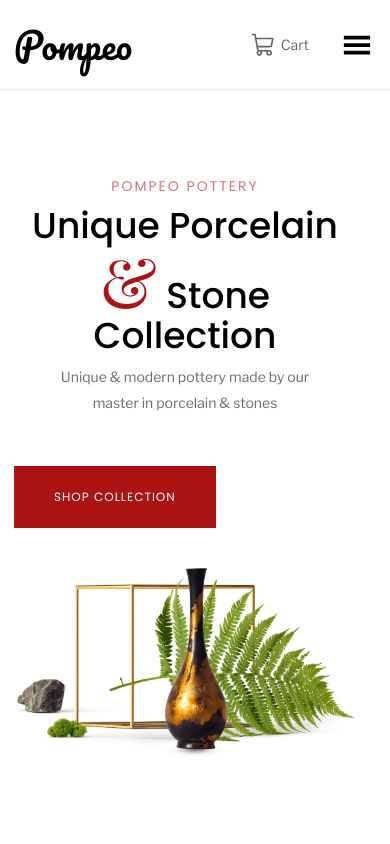
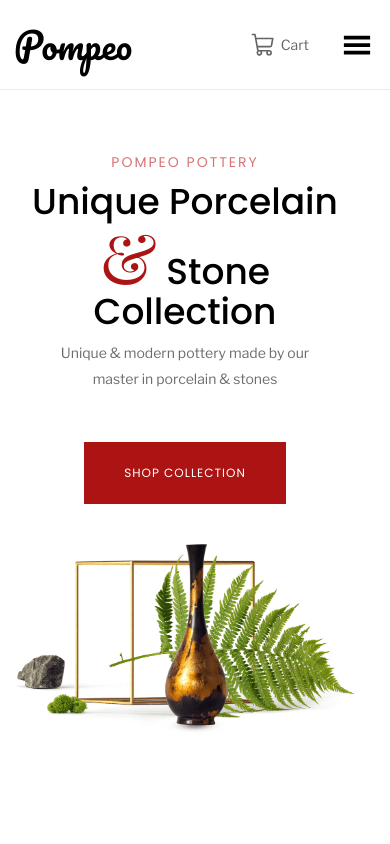
Before and after one commit to Aliyano0/GIAIC-Nextjs-Milestones, a Next.js app in the folder Nextjs-Milestone-2/simple-website-tailwindcss/: page / in a window 390 px wide. Shown: the top 844 px of the page. Built offline with nearby package versions, Linux system fonts and the light colour scheme.

Commit message:
Fixed Hero Section

```diff
--- a/Nextjs-Milestone-2/simple-website-tailwindcss/src/app/components/HomePage/HeroSection/Hero.tsx
+++ b/Nextjs-Milestone-2/simple-website-tailwindcss/src/app/components/HomePage/HeroSection/Hero.tsx
@@ -6,7 +6,7 @@ const Hero = () => {
   return (
     <section className="section ml-[-10px] w-full mt-[60px] lg:mt-0 mb-20 xl:mt-20 xl:mb-[120px] overflow-x-hidden ">
       <div className="heroContainer flex-col justify-start lg:justify-normal h-auto lg:flex-row w-full xl:w-[1200px] lg:h-[500px] mx-auto flex items-center relative px-6 ">
-      <div className="herotextcontainer w-full xs:w-[95%] sm:w-[80%] lg822:w-[60%]  lg:w-[42%] xl:w-[45%] mt-6">
+      <div className="herotextcontainer w-full xs:w-[95%] sm:w-[80%] lg822:w-[60%] lg:w-[42%] xl:w-[45%] lg:mt-6 lg:block lg:text-left flex justify-center items-center flex-col text-center mt-0">
       <div className="HeroText w-full flex justify-center items-center flex-col text-center lg:text-left lg:block lg:w-auto">
         <h5 className="companyName text-sm leading-6 text-[#d77474] font-normal tracking-[2px] mb-2 ">POMPEO POTTERY</h5>
         <h2 className="heading text-4xl xs:text-[48px] lg:text-[40px] xl:text-5xl xl:leading-[58px] font-medium mb-2 ">Unique Porcelain <span className="playfair-display text-[68px] leading-[68px] font-normal text-main-red">&</span> Stone Collection</h2>
```
